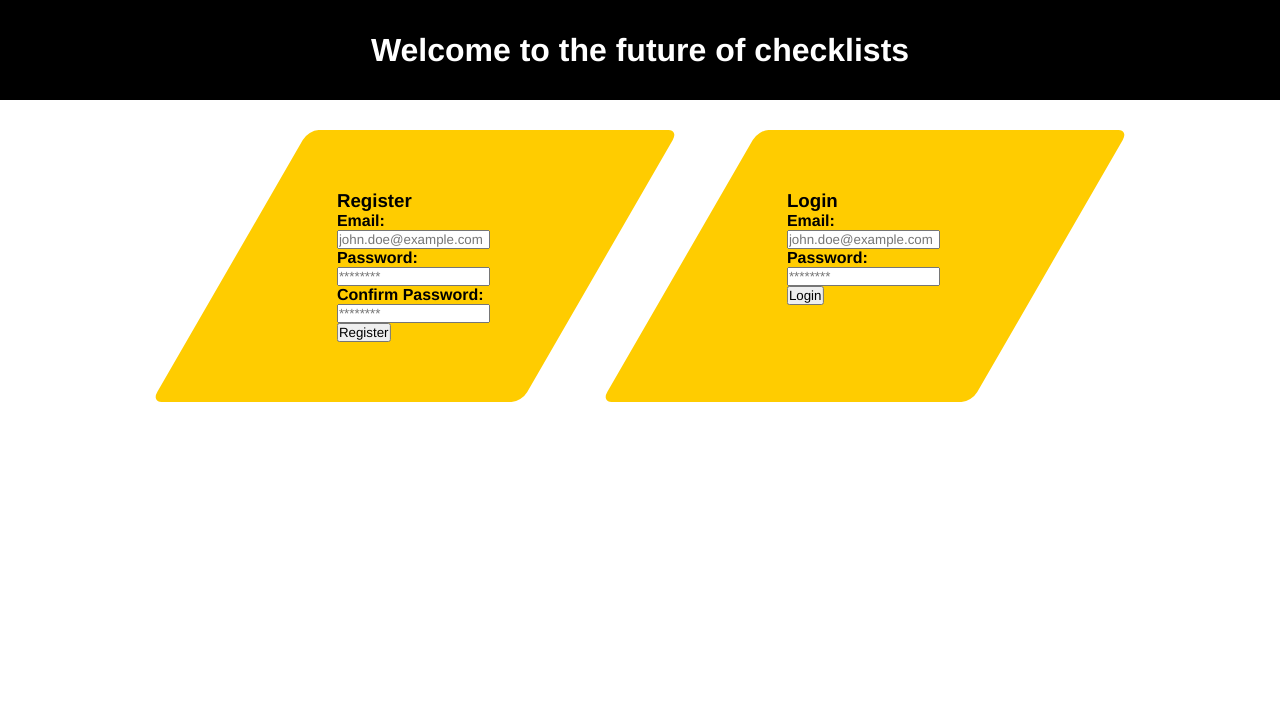
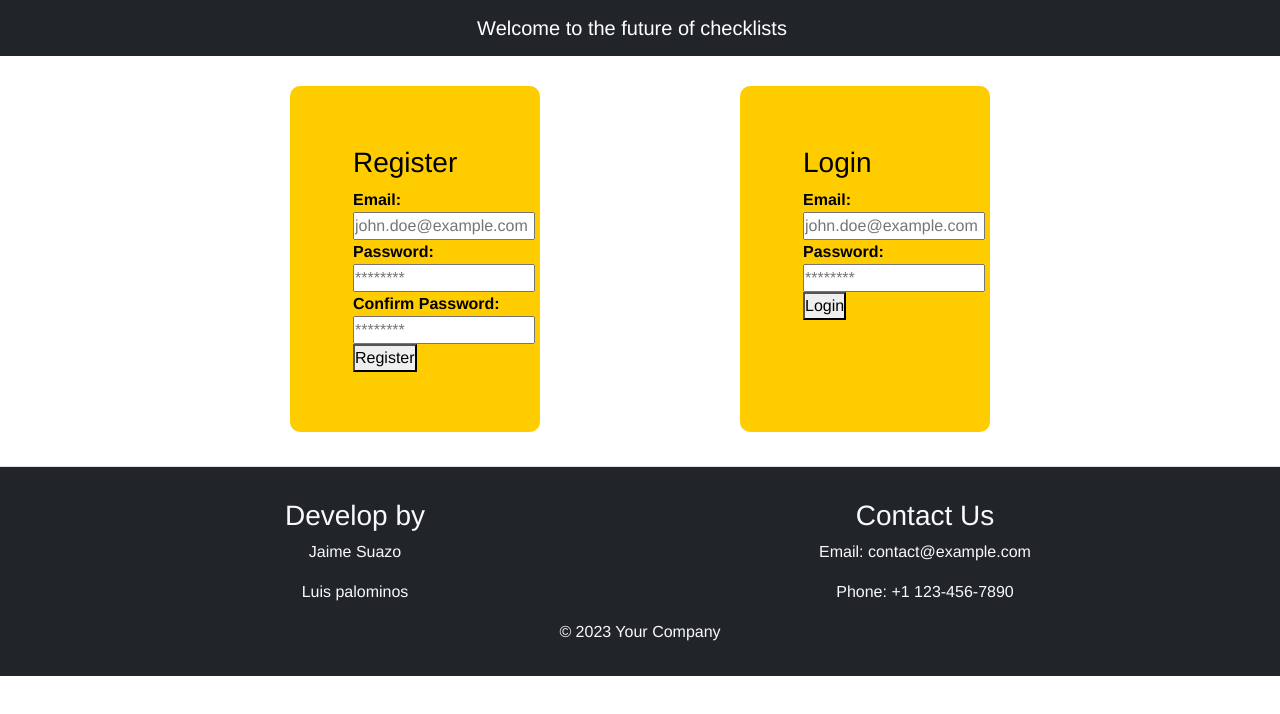
Before and after one commit to suazojaime/checklistlistapp, a React (Create React App) app in the folder client/: page / in a window 1280 px wide. Shown: the top 714 px of the page. Built offline with nearby package versions, Linux system fonts and the light colour scheme; no server answers.

Commit message:
Nav-bar and Footer

```diff
--- a/client/src/components/UserForm.component.js
+++ b/client/src/components/UserForm.component.js
@@ -111,17 +111,17 @@ const UserForm = (props) => {
   // III) JSX
   // --------------------------------------------------
   return (
-    <div className="py-3">
-      <h3 className="text-center">
+    <div >
+      <h3 >
         {formType === "register" ? <span>Register</span> : <span>Login</span>}
       </h3>
-      <form onSubmit={handleOnSubmitRegistration} className="my-3">
+      <form onSubmit={handleOnSubmitRegistration} >
         {/* II) Email Field */}
-        <div className="mb-2 row text-end">
-          <label htmlFor="email" className="col-sm-3 col-form-label">
+        <div >
+          <label htmlFor="email" >
             Email:
           </label>
-          <div className="col-sm-7">
+          <div >
             <input
               type="email"
               id="email"
@@ -129,17 +129,17 @@ const UserForm = (props) => {
               placeholder="john.doe@example.com"
               onChange={handleOnChangeUserFields}
               value={userCredentials?.email}
-              className="form-control"
+
             />
-            <div className="text-danger small text-start">
+            <div >
               {errorMessages?.email}
             </div>
           </div>
         </div>
 
         {/* III) Password Field */}
-        <div className="mb-2 row text-end">
-          <label htmlFor="password" className="col-sm-3 col-form-label">
+        <div >
+          <label htmlFor="password" >
             Password:
           </label>
           <div className="col-sm-7">
@@ -150,12 +150,12 @@ const UserForm = (props) => {
               placeholder="********"
               onChange={handleOnChangeUserFields}
               value={userCredentials?.password}
-              className="form-control"
+
             />
-            <div className="text-danger small text-start">
+            <div >
               {errorMessages?.password}
             </div>
-            <div className="text-danger small text-start">
+            <div >
               {errorMessages?.login}
             </div>
           </div>
@@ -163,14 +163,14 @@ const UserForm = (props) => {
 
         {/* IV) Confirm Password Field */}
         {formType === "register" && (
-          <div className="mb-2 row text-end">
+          <div >
             <label
               htmlFor="confirmPassword"
-              className="col-sm-3 col-form-label"
+
             >
               Confirm Password:
             </label>
-            <div className="col-sm-7">
+            <div >
               <input
                 type="password"
                 id="confirmPassword"
@@ -178,9 +178,9 @@ const UserForm = (props) => {
                 placeholder="********"
                 onChange={handleOnChangeUserFields}
                 value={userCredentials?.confirmPassword}
-                className="form-control"
+
               />
-              <div className="text-danger small text-start">
+              <div >
                 {errorMessages?.confirmPassword}
               </div>
             </div>
@@ -188,8 +188,8 @@ const UserForm = (props) => {
         )}
 
         {/* V) Submit Button */}
-        <div className="text-center">
-          <button type="submit" className="mt-2 px-4 btn btn-sm btn-primary">
+        <div >
+          <button type="submit" >
             {formType === "register" ? (
               <span>Register</span>
             ) : (
--- a/client/src/index.js
+++ b/client/src/index.js
@@ -8,6 +8,9 @@ import ClientPage from './views/clientpage';
 import SitePage from './views/site';
 import ServerView from './views/server';
 import LogRegPage from './views/logreg.view';
+
+import 'bootstrap/dist/css/bootstrap.min.css';
+import 'bootstrap/dist/js/bootstrap.bundle.min';
 
 const root = ReactDOM.createRoot(document.getElementById('root'));
 
--- a/client/src/mystyle.css
+++ b/client/src/mystyle.css
@@ -185,16 +185,16 @@
     padding-right: 50px; */
     padding: 60px;
     /* position: relative; */
-    transform: skewX(-30deg);
+    /* transform: skewX(-30deg); */
     overflow: hidden; /* Hide overflowing skewed content */
     position: relative; /* Maintain position context for child elements */
     border-radius: 10px;
 }
 
 .register > * {
-    transform: skewX(30deg); /* Counter-tilt child elements */
+    /* transform: skewX(30deg); Counter-tilt child elements */
     display: inline-block;
-    transform-origin: top right;
+    /* transform-origin: top right; */
     padding-left: 3px; /* Adjust this value as needed */
 }
 
@@ -210,16 +210,16 @@
     padding-right: 50px; */
     padding: 60px;
     /* position: relative; */
-    transform: skewX(-30deg);
+    /* transform: skewX(-30deg); */
     overflow: hidden; /* Hide overflowing skewed content */
     position: relative; /* Maintain position context for child elements */
     border-radius: 10px;
 }
 
 .login > * {
-    transform: skewX(30deg); /* Counter-tilt child elements */
+    /* transform: skewX(30deg); Counter-tilt child elements */
     display: inline-block;
-    transform-origin: top right;
+    /* transform-origin: top right; */
     padding-left: 3px; /* Adjust this value as needed */
 }
 
--- /dev/null
+++ b/client/src/template/PageTemplate.js
@@ -0,0 +1,90 @@
+import React, {useEffect, useState} from 'react'
+import Container from 'react-bootstrap/Container';
+import Navbar from 'react-bootstrap/Navbar';
+import Row from 'react-bootstrap/Row';
+import Col from 'react-bootstrap/Col';
+import Form from 'react-bootstrap/Form';
+import Button from 'react-bootstrap/Button';
+
+import { useNavigate } from "react-router-dom";
+import axios from 'axios';
+
+const PageTemplate = (props) => {
+
+    const navigate =  useNavigate();
+    const [afuera,setAfuera]=useState(false);
+
+    const logout =()=>{
+        setAfuera(true);
+        if(afuera){
+            const instance = axios.create({baseURL: 'http://localhost:8000'})
+            instance.get('/user/logout',{ withCredentials: true})
+            .then(response =>  {console.log(response)
+            navigate('/login')
+            setAfuera(false)
+            })
+            .catch((error) => console.log('error'))
+        }
+    }
+
+
+
+
+
+    return (
+        <div>
+            <Navbar  bg="dark" data-bs-theme="dark" >
+                <Container>
+                    <Navbar.Toggle aria-controls="basic-navbar-nav" />
+                    <Navbar.Collapse id="basic-navbar-nav" className="justify-content-center gap-5">
+                        <Navbar.Brand >{props.title}</Navbar.Brand>
+                        {props.isclient?
+                            <Form inline>
+                                <Row>
+                                <Col xs="auto">
+                                    <Form.Control
+                                    type="text"
+                                    placeholder="Search"
+                                    className=" mr-sm-2"
+                                    />
+                                </Col>
+                                <Col xs="auto">
+                                    <Button  className='btn btn-light' onClick={logout}>Log Out</Button>
+                                </Col>
+                                </Row>
+                            </Form>: null
+                        }
+                    </Navbar.Collapse>
+                </Container>
+            </Navbar>
+            <div >{props.children}</div>
+            <footer className="bg-dark text-light d-flex flex-wrap justify-content-between align-items-center py-3 my-4 border-top ">
+                <Container className='pt-3'>
+                    <Row className='d-flex justify-content-between'>
+                    <Col className='text-center'>
+                        <h3>Develop by</h3>
+                        <div>
+                        <p>Jaime Suazo</p>
+                        <p>Luis palominos</p>
+                        </div>
+                    </Col>
+                    <Col className='text-center'>
+                        <h3>Contact Us</h3>
+                        <address>
+                        <p>Email: contact@example.com</p>
+                        <p>Phone: +1 123-456-7890</p>
+                        </address>
+                    </Col>
+                    </Row>
+                    <Row>
+                    <Col>
+                        <p className="text-center">&copy; 2023 Your Company</p>
+                    </Col>
+                    </Row>
+                </Container>
+            </footer>
+        </div>
+    )
+}
+
+export default PageTemplate
--- a/client/src/views/clientpage.js
+++ b/client/src/views/clientpage.js
@@ -8,6 +8,7 @@ import FloatingInput from "../components/floatinginputclient.component";
 import FloatingInputSite from "../components/floatinginputsite.component";
 import Popup from 'reactjs-popup';
 
+import PageTemplate from "../template/PageTemplate";
 
 const ClientPage = () => {
 
@@ -45,26 +46,19 @@ const ClientPage = () => {
 
     const getClientDetails = (props) => {
         /* console.log(props) */
-
+        setclientid(props)
 
         if(sites){
         const filteredObjects = sites.filter(obj => obj.owner._id === props);
         /* console.log(filteredObjects) */
-        setclientid(props,()=>{setfileteredsites(filteredObjects)})
-
+        // setclientid(props,()=>{setfileteredsites(filteredObjects)})
+        setfileteredsites(filteredObjects)
 
         return('')}
         else{return('')}
     }
 
-    const logout = ()=>{
-        const instance = axios.create({baseURL: 'http://localhost:8000'})
-        instance.get('/user/logout',{ withCredentials: true})
-        .then(response =>  {console.log(response)
-        navigate('/login')})
-        .catch((error) => console.log('error'))
 
-    }
 
 
     const addclient = () => {
@@ -195,15 +189,8 @@ const ClientPage = () => {
     return(
 
         <div >
+          <PageTemplate  title="Clients" isclient={true}>
 
-            <div className="searchBar ">
-                <div className="searchbarcontainer">
-
-                    <label className="clientsBar" ><h2>Clients</h2> </label>
-                    <input type='text'></input>
-                    <div className="logout" onClick={logout}>LogOut</div>
-                </div>
-            </div>
 
             <div className="clientsBody bigdiv" >
 
@@ -282,6 +269,7 @@ const ClientPage = () => {
 
 
             </div>
+            </PageTemplate>
         </div>
 
         )
--- a/client/src/views/logreg.view.js
+++ b/client/src/views/logreg.view.js
@@ -1,6 +1,8 @@
 import React from 'react'
 import UserForm from '../components/UserForm.component'
 import bannerImage from '../images/banner_bg.jpg';
+
+import PageTemplate from '../template/PageTemplate';
 
 const LogRegPage = (props) => {
 
@@ -16,11 +18,7 @@ const LogRegPage = (props) => {
   // --------------------------------------------------
   return (
     <div >
-
-        <div className='logregbanner'>
-            <h1>Welcome to the future of checklists</h1>
-
-        </div>
+      <PageTemplate  title="Welcome to the future of checklists" isclient={false}>
 
       <div className="bigdiv">
           <div className = "logreqwrapper">
@@ -32,7 +30,7 @@ const LogRegPage = (props) => {
               </div>
           </div>
       </div>
-
+    </PageTemplate>
     </div>
   )
 }
--- a/client/src/views/server.js
+++ b/client/src/views/server.js
@@ -4,6 +4,8 @@ import { useLocation, useParams } from "react-router-dom"
 /* import CheckilistList from "../components/cehcklistslist.component"; */
 import ChecklistDetails from "../components/checklistdetails.component";
 import axios, { Axios } from "axios";
+
+import PageTemplate from '../template/PageTemplate';
 
 const ServerView = (props) =>{
     const serverid = useParams()
@@ -18,12 +20,17 @@ const ServerView = (props) =>{
     },[])
 
     return(
-        <div className="bigdiv">
-            <div><h1>{site.state.Application}</h1></div>
-           {/*  <CheckilistList checklists={checklists} /> */}
-            <ChecklistDetails checklists={checklists} ServerCategory={site.state.Application}/>
+        <div>
+            <PageTemplate  title={site.state.Application} isclient={false}>
+                <div className="bigdiv">
+
+                    <div><h1>{site.state.Application}</h1></div>
+                {/*  <CheckilistList checklists={checklists} /> */}
+                    <ChecklistDetails checklists={checklists} ServerCategory={site.state.Application}/>
+
+                </div>
+            </PageTemplate>
         </div>
-
     )
 
 }
--- a/client/src/views/site.js
+++ b/client/src/views/site.js
@@ -3,6 +3,8 @@ import ServerCards from "../components/serverCards.component";
 import FloatingServerInput from "../components/floatingserverinput.component";
 import { useState,useEffect } from "react";
 import axios from "axios";
+
+import PageTemplate from '../template/PageTemplate';
 
 const SitePage = ()=>{
     const n = useParams()
@@ -115,9 +117,7 @@ const SitePage = ()=>{
 
     return(
         <div>
-            <div className="logregbanner clientsBar">
-                {sitedata.siteName}
-            </div>
+          <PageTemplate  title={sitedata.siteName} isclient={false}>
 
         <div className="bigdiv">
             <div className="ServerButtonsWrapper">
@@ -145,6 +145,7 @@ const SitePage = ()=>{
 
             <ServerCards  servers={servers}/>
         </div>
+        </PageTemplate>
         </div>
     )
 }
```
Lines whose indentation alone changed are shown as unchanged.
